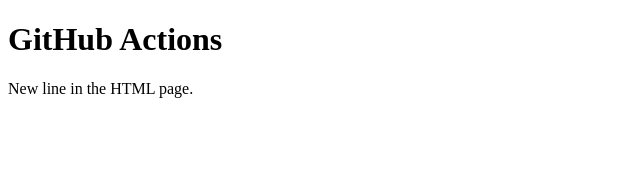
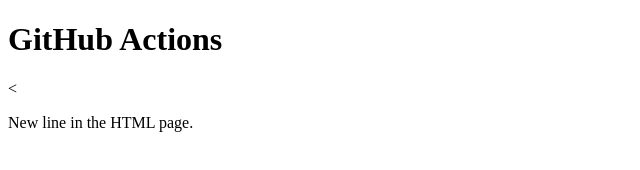
Before and after one commit to pavlepetkovski/kiii_lab6, a plain HTML site: page index.html in a window 1280 px wide. Shown: the whole page, without its empty margins (0-640 px from the left). Drawn offline with Linux system fonts and the light colour scheme.

Commit message:
Update index.html

```diff
--- a/index.html
+++ b/index.html
@@ -2,7 +2,7 @@
 <html>
   <body>
     <h1>GitHub Actions</h1>
-    <pExample HTML webpage for the KIII course at FINKI.</p>
+    <<pExample HTML webpage for the KIII course at FINKI.</p>
     <p>New line in the HTML page.</p>
   </body>
 </html>
```
